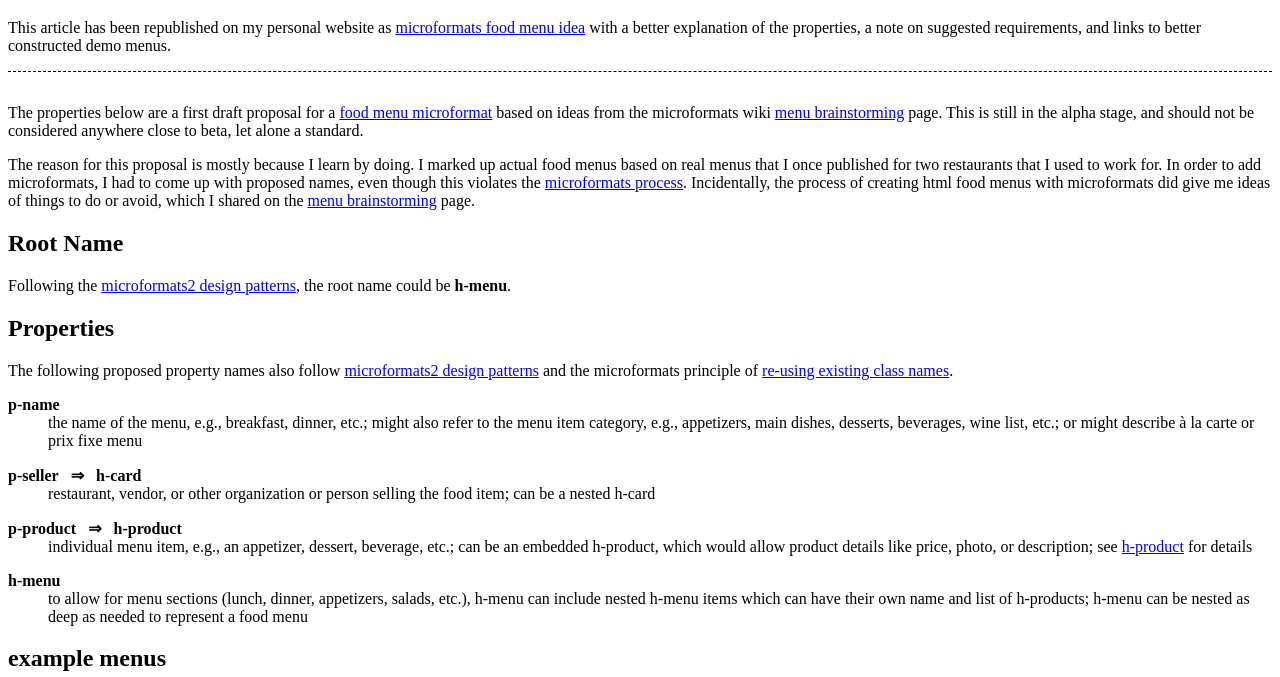
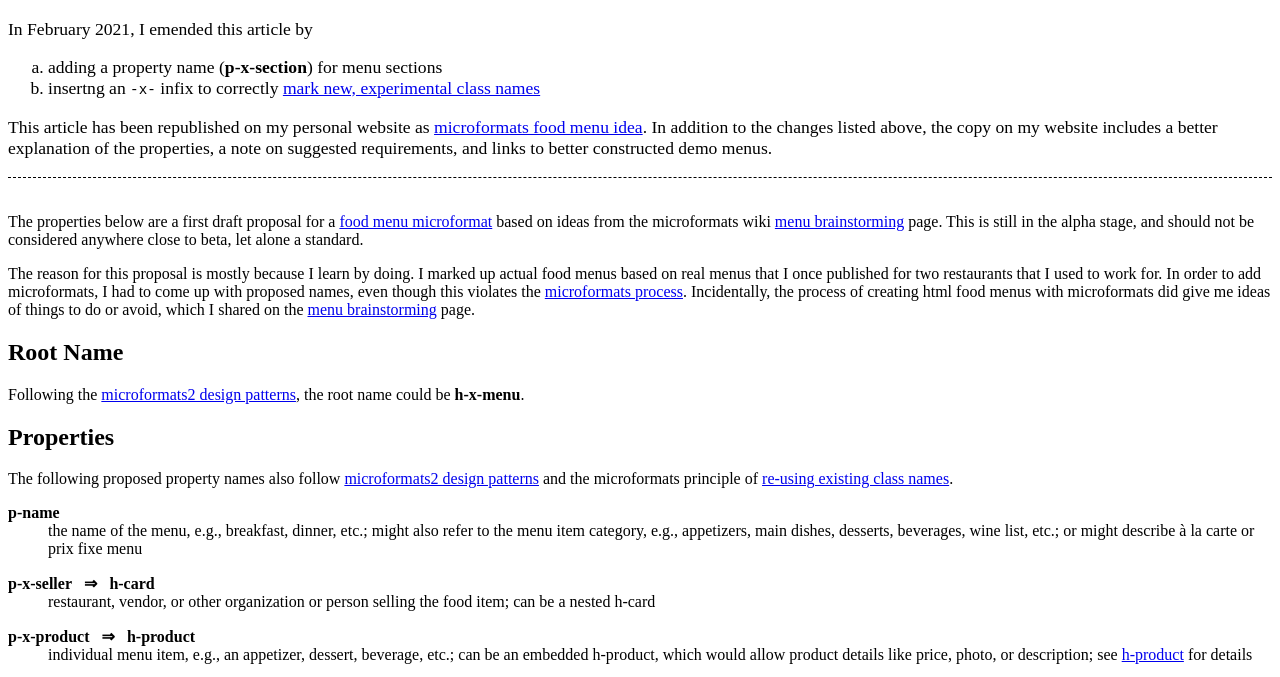
Before and after one commit to btrem/microformats, a plain HTML site: page food-menu/index.html in a window 1280 px wide. Shown: the part 61-738 px from the top of the page. Drawn offline with Linux system fonts and the light colour scheme.

Commit message:
Fixes food menu errors
Adds -x- infix to experimental names.
Adds propert name to menu sections.
Adds note at top explaining changes.

```diff
--- a/food-menu/index.html
+++ b/food-menu/index.html
@@ -11,6 +11,7 @@
 
             aside {
                 border-bottom: 1px dashed;
+                font-size: 110%;
                 margin-bottom: 2em;
             }
 
@@ -42,13 +43,32 @@
         </header>
 
         <aside>
+
+            <p>
+                In <time datetime="2021-02">February 2021</time>,
+                I emended this article by
+            </p>
+            <ol type="a">
+                <li>
+                    adding a property name (<b>p-x-section</b>) for menu sections
+                </li>
+                <li>
+                    insertng an <code>-x-</code> infix to correctly
+                    <a href="http://microformats.org/wiki/microformats2-prefixes#vendor_extensions">
+                        mark new, experimental class names</a>
+                </li>
+            </ol>
+
             <p>
                 This article has been republished on my personal website as
-                <a href="https://btrem.com/articles/2021/02-mf-food-menu">microformats food menu idea</a>
-                with a better explanation of the properties, a note on
+                <a href="https://btrem.com/articles/2021/02-mf-food-menu">microformats
+                    food menu idea</a>.
+                In addition to the changes listed above, the copy on my
+                website includes a better explanation of the properties, a note on
                 suggested requirements, and links to better constructed
                 demo menus.
             </p>
+
         </aside>
 
         <main>
@@ -78,7 +98,7 @@
             <p>
                 Following the
                 <a href="http://microformats.org/wiki/microformats2#microformats2_design">microformats2 design patterns</a>,
-                the root name could be <b>h-menu</b>.
+                the root name could be <b>h-x-menu</b>.
             </p>
 
             <h2>Properties</h2>
@@ -99,14 +119,14 @@
                     or might describe à la carte or prix fixe menu
                 </dd>
 
-                <dt>p-seller</dt>
+                <dt>p-x-seller</dt>
                 <dt>h-card</dt>
                 <dd>
                     restaurant, vendor, or other organization or person selling the food item;
                     can be a nested h-card
                 </dd>
 
-                <dt>p-product</dt>
+                <dt>p-x-product</dt>
                 <dt>h-product</dt>
                 <dd>
                     individual menu item, e.g., an appetizer, dessert, beverage, etc.; can be an
@@ -115,6 +135,7 @@
                     for details
                 </dd>
 
+                <dt>p-x-section</dt>
                 <dt>h-menu</dt>
                 <dd>
                     to allow for menu sections (lunch, dinner, appetizers, salads, etc.),
```
